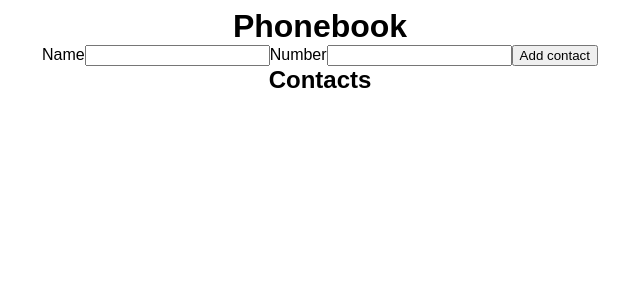
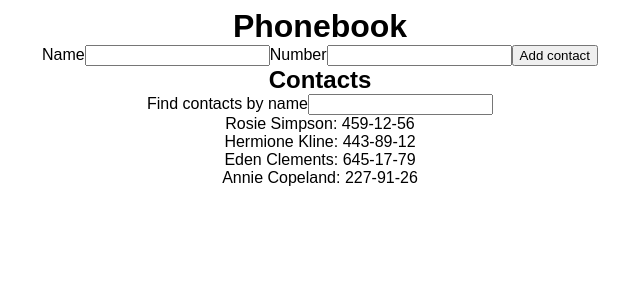
Before and after one commit to andr3008/goit-react-hw-02-phonebook, a React (Create React App) app: page / in a window 1280 px wide. Shown: the top 300 px of the page, without its empty margins (320-960 px from the left). Built offline with nearby package versions, Linux system fonts and the light colour scheme.

Commit message:
added contact list

```diff
--- a/package.json
+++ b/package.json
@@ -8,6 +8,7 @@
 		"@testing-library/react": "^12.1.2",
 		"@testing-library/user-event": "^13.5.0",
 		"gh-pages": "^3.2.3",
+		"nanoid": "^3.1.30",
 		"react": "^17.0.2",
 		"react-dom": "^17.0.2",
 		"react-scripts": "5.0.0",
--- a/src/App.js
+++ b/src/App.js
@@ -1,13 +1,24 @@
 import { Component } from 'react';
 import './App.css';
-import ContactForm from './ContactForm/ContactForm';
+import ContactForm from './ContactForm/ContactForm.jsx';
+import Filter from './Filter/Filter.jsx';
+import ContactList from './ContactList/ContactList.jsx';
 
 class App extends Component {
   state = {
-    contacts: [],
+    contacts: [
+      { id: 'id-1', name: 'Rosie Simpson', number: '459-12-56' },
+      { id: 'id-2', name: 'Hermione Kline', number: '443-89-12' },
+      { id: 'id-3', name: 'Eden Clements', number: '645-17-79' },
+      { id: 'id-4', name: 'Annie Copeland', number: '227-91-26' },
+    ],
+    filter: '',
   };
   formSubmitHandler = data => {
     console.log(data);
+  };
+  changeFilter = e => {
+    this.setState({ filter: e.target.value });
   };
 
   render() {
@@ -17,6 +28,8 @@
         <ContactForm onSubmit={this.formSubmitHandler} />
 
         <h2>Contacts</h2>
+        <Filter value={this.state.filter} onChange={this.changeFilter} />
+        <ContactList contacts={this.state.contacts} />
       </div>
     );
   }
--- a/src/ContactForm/ContactForm.jsx
+++ b/src/ContactForm/ContactForm.jsx
@@ -1,10 +1,13 @@
 import PropTypes from 'prop-types';
-import React, { Component } from 'react';
+import { Component } from 'react';
+import { nanoid } from 'nanoid';
 class ContactForm extends Component {
   state = {
     name: '',
     number: '',
   };
+  nameInputId = nanoid();
+  numberInputId = nanoid();
   handleInputChange = e => {
     const { name, value } = e.currentTarget;
     this.setState({ [name]: value });
@@ -20,11 +23,12 @@
   render() {
     return (
       <form onSubmit={this.handleSubmit}>
-        <label>
+        <label htmlFor={this.nameInputId}>
           Name
           <input
             type="text"
             name="name"
+            id={this.nameInputId}
             value={this.state.name}
             onChange={this.handleInputChange}
             pattern="^[a-zA-Zа-яА-Я]+(([' -][a-zA-Zа-яА-Я ])?[a-zA-Zа-яА-Я]*)*$"
@@ -32,11 +36,12 @@
             required
           />
         </label>
-        <label>
+        <label htmlFor={this.numberInputId}>
           Number
           <input
             type="tel"
             name="number"
+            id={this.numberInputId}
             value={this.state.number}
             onChange={this.handleInputChange}
             pattern="\+?\d{1,4}?[-.\s]?\(?\d{1,3}?\)?[-.\s]?\d{1,4}[-.\s]?\d{1,4}[-.\s]?\d{1,9}"
@@ -49,4 +54,8 @@
     );
   }
 }
+ContactForm.propTypes = {
+  name: PropTypes.string,
+  number: PropTypes.number,
+};
 export default ContactForm;
--- a/src/ContactList/ContactList.jsx
+++ b/src/ContactList/ContactList.jsx
@@ -0,0 +1,19 @@
+import PropTypes from 'prop-types';
+import { Component } from 'react';
+
+class ContactList extends Component {
+  render() {
+    const { contacts } = this.props;
+    return (
+      <ul>
+        {contacts.map(({ id, name, number }) => (
+          <li key={id}>
+            {' '}
+            {name}: {number}
+          </li>
+        ))}
+      </ul>
+    );
+  }
+}
+export default ContactList;
--- a/src/Filter/Filter.jsx
+++ b/src/Filter/Filter.jsx
@@ -0,0 +1,23 @@
+import PropTypes from 'prop-types';
+import { Component } from 'react';
+import { nanoid } from 'nanoid';
+class Filter extends Component {
+  filterInputId = nanoid();
+  render() {
+    return (
+      <label htmlFor={this.filterInputId}>
+        Find contacts by name
+        <input
+          type="text"
+          name="name"
+          id={this.filterInputId}
+          onChange={this.handleInputChange}
+          pattern="^[a-zA-Zа-яА-Я]+(([' -][a-zA-Zа-яА-Я ])?[a-zA-Zа-яА-Я]*)*$"
+          title="Name may contain only letters, apostrophe, dash and spaces. For example Adrian, Jacob Mercer, Charles de Batz de Castelmore d'Artagnan"
+          required
+        />
+      </label>
+    );
+  }
+}
+export default Filter;
```
Also changed, not shown: 1 other file (tests, documents, lock files or other folders).
